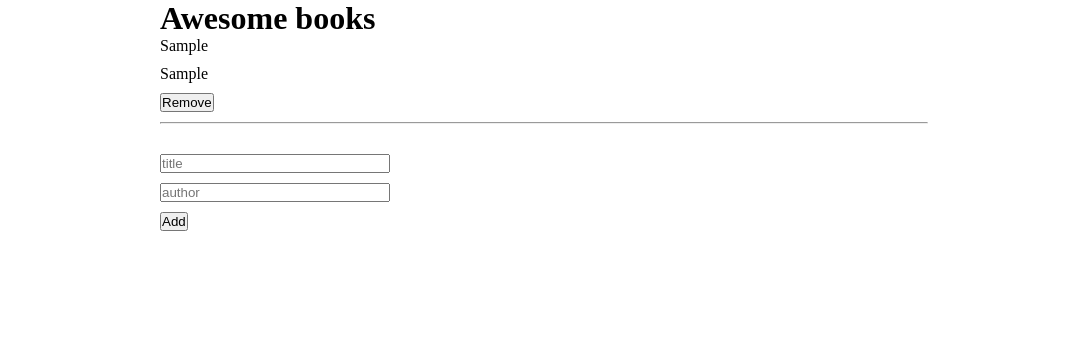
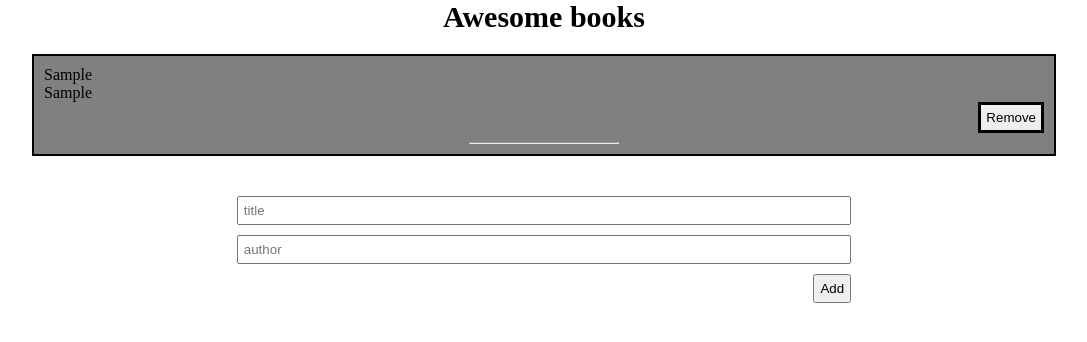
Before and after one commit to ragangithub/Awesome-books, a website: page index.html in a window 1280 px wide. Both pictures are taken after typing "Sample", "Sample" into the empty fields and a click on the button "Add". Shown: the whole page, without its empty margins (96-1183 px from the left). Drawn offline with Linux system fonts and the light colour scheme.

Commit message:
Update CSS

```diff
--- a/style.css
+++ b/style.css
@@ -3,27 +3,71 @@
   margin: 0;
   box-sizing: border-box;
 }
-
 ul {
   list-style-type: none;
+  border-bottom: 30px;
+}
+h1 {
+  text-align: center;
+  font-size: 30px;
+  margin-bottom: 20px;
+}
+h2 {
+  text-align: center;
+  margin-bottom: 15px;
 }
 
+hr {
+  text-align: center;
+  width: 15%;
+  margin: 0 auto;
+  margin-top: 40px;
+}
 body {
-  max-width: 60%;
+  max-width: 80%;
   margin: 0 auto;
 }
-
+form {
+  max-width: 60%;
+  margin: 40px auto;
+}
+button {
+  float: right;
+  padding: 5px;
+}
 li {
-  margin-bottom: 30px;
+  padding: 10px;
 }
 
-li > p,
-li > button {
-  margin-bottom: 10px;
+div.check {
+  display: flex;
+  justify-content: space-between;
 }
 
 input.text {
-  width: 30%;
+  width: 100%;
   display: block;
   margin-bottom: 10px;
+  padding: 5px;
 }
+
+li:nth-child(2n) {
+  background-color: white;
+
+  border: 2px solid black;
+  border-bottom: 0;
+}
+
+li:nth-child(2n + 1) {
+  background-color: grey;
+
+  border: 2px solid black;
+  border-bottom: 0;
+}
+
+li:last-child {
+  border-bottom: 2px solid black;
+}
+.remove-book-button {
+  border: 3px solid black;
+}
```
